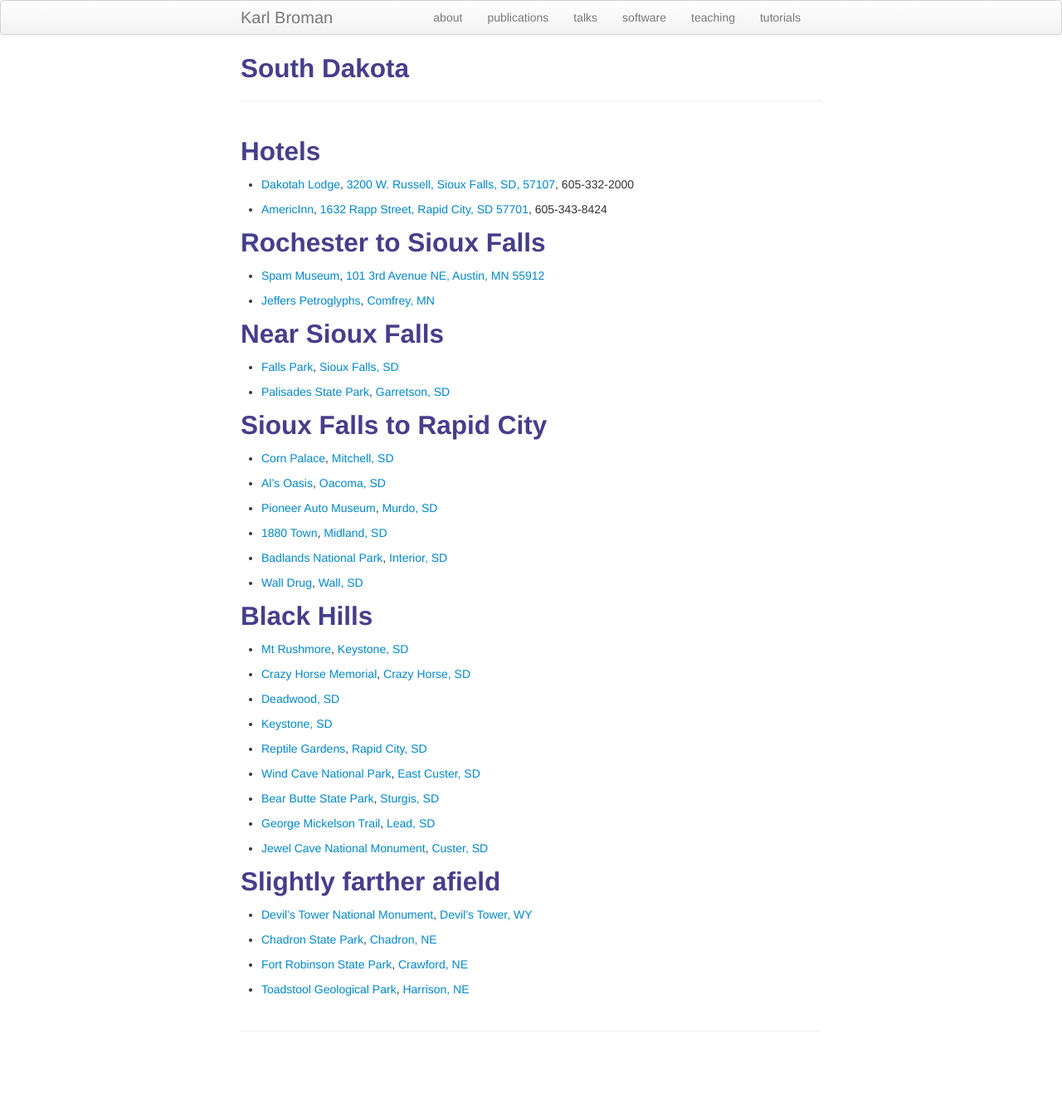
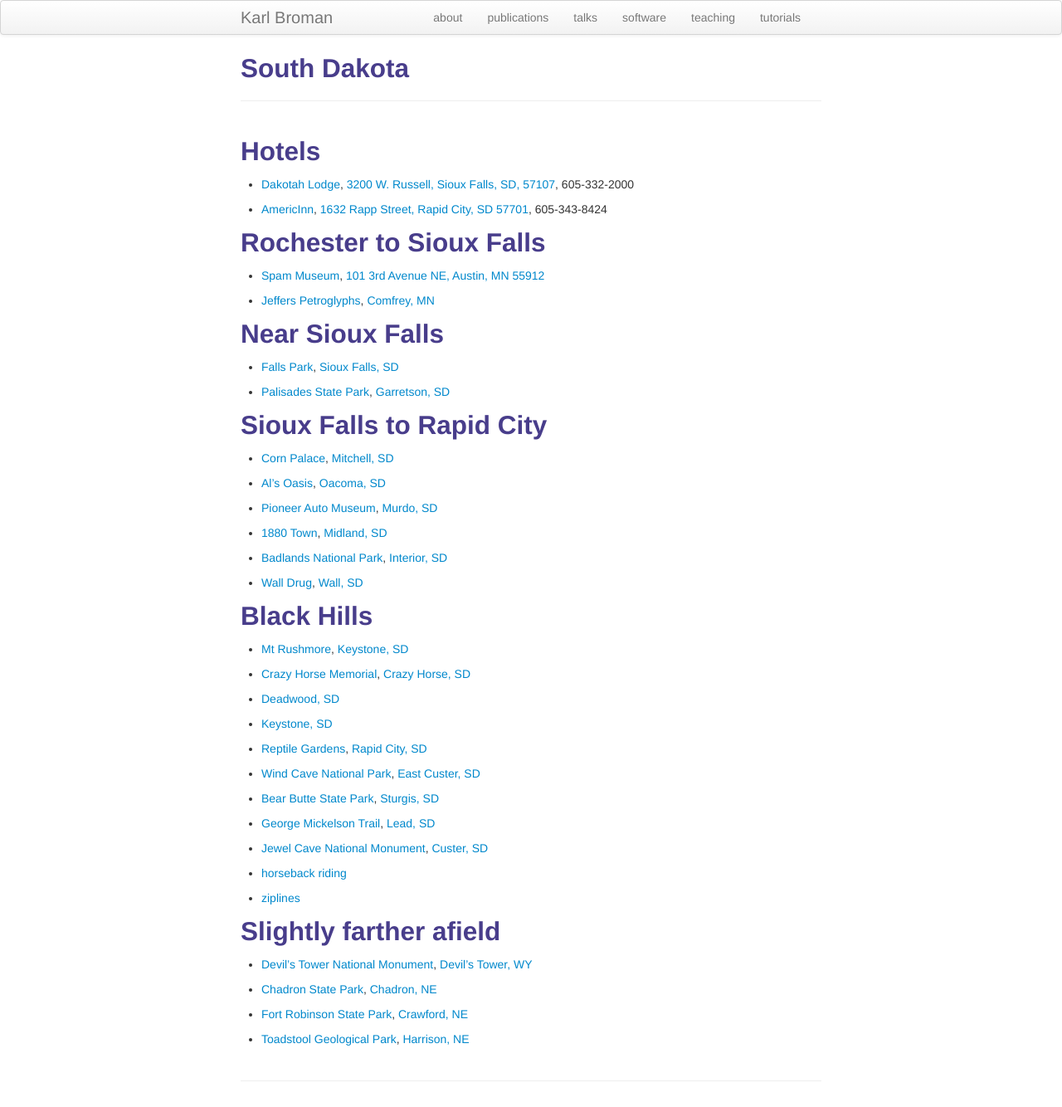
Before and after one commit to kbroman/kbroman.github.io, a Jekyll site: the page built from pages/sd.md, in a window 1280 px wide. Shown: the whole page at 83% size. Built offline with Jekyll 4.4.1, drawn with Linux system fonts in a browser that asks for light colours; before the commit the page ends 1274 px from its top, so only the background shows below that.

Commit message:
pages/sd: add a couple of activities

```diff
--- a/pages/sd.md
+++ b/pages/sd.md
@@ -69,6 +69,10 @@
 - [Jewel Cave National Monument](https://www.nps.gov/jeca/index.htm),
   [Custer, SD](https://goo.gl/maps/ToVVdqXTbuN2)
 
+- [horseback riding](http://highcountryranch.com/trail-rides/)
+
+- [ziplines](http://www.rushmoretramwayadventures.com/)
+
 ## Slightly farther afield
 
 - [Devil's Tower National Monument](https://www.nps.gov/deto/index.htm),
```
